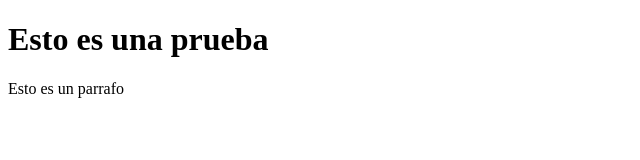
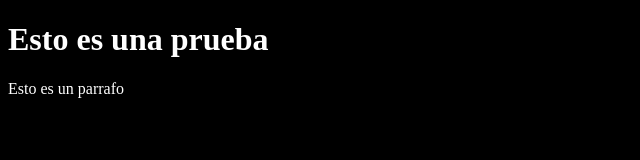
Before and after one commit to ivan123412/test, a plain HTML site: page indext.html in a window 1280 px wide. Shown: the whole page, without its empty margins (0-640 px from the left). Drawn offline with Linux system fonts and the light colour scheme.

Commit message:
second commit

```diff
--- /dev/null
+++ b/asset/styles.css
@@ -0,0 +1,4 @@
+html{
+    background-color: black;
+    color: white;
+}
--- a/indext.html
+++ b/indext.html
@@ -3,6 +3,7 @@
 <head>
     <meta charset="UTF-8">
     <meta name="viewport" content="width=device-width, initial-scale=1.0">
+    <link rel="stylesheet" href="./asset/styles.css">
     <title>Test</title>
 </head>
 <body>
```
